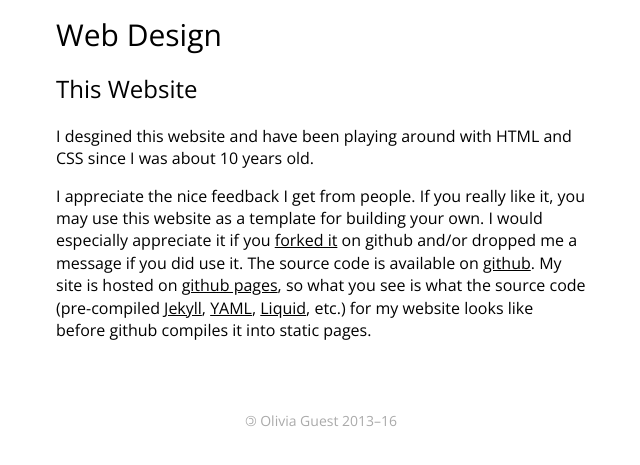
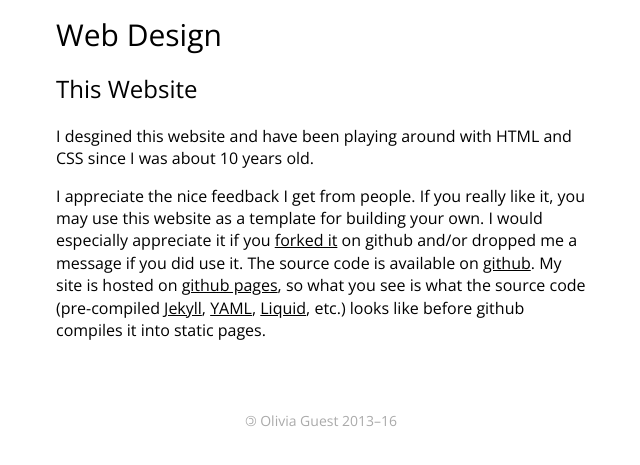
Before and after one commit to oliviaguest/oliviaguest.github.io, a Jekyll site: the page built from web-design.md, in a window 1280 px wide. Shown: the top 465 px of the page, without its empty margins (319-959 px from the left). Built offline with Jekyll 4.4.1, drawn with Linux system fonts in a browser that asks for light colours; nearby versions of some CDN libraries.

Commit message:
Update web-design.md

```diff
--- a/web-design.md
+++ b/web-design.md
@@ -9,5 +9,5 @@
 
 <p>I desgined this website and have been playing around with HTML and CSS since I was about 10 years old.</p>
 
-<p>I appreciate the nice feedback I get from people. If you really like it, you may use this website as a template for building your own. I would especially appreciate it if you <a href="//github.com/oliviaguest/oliviaguest.github.io#fork-destination-box">forked it</a> on github and/or dropped me a message if you did use it. The source code is available on <a href="//github.com/oliviaguest/oliviaguest.github.io">github</a>. My site is hosted on <a href="//pages.github.com/">github pages</a>, so what you see is what the source code (pre-compiled <a href="//jekyllrb.com/">Jekyll</a>, <a href="//yaml.org/">YAML</a>, <a href="//github.com/Shopify/liquid/wiki">Liquid</a>, etc.) for my website looks like before github compiles it into static pages.
+<p>I appreciate the nice feedback I get from people. If you really like it, you may use this website as a template for building your own. I would especially appreciate it if you <a href="//github.com/oliviaguest/oliviaguest.github.io#fork-destination-box">forked it</a> on github and/or dropped me a message if you did use it. The source code is available on <a href="//github.com/oliviaguest/oliviaguest.github.io">github</a>. My site is hosted on <a href="//pages.github.com/">github pages</a>, so what you see is what the source code (pre-compiled <a href="//jekyllrb.com/">Jekyll</a>, <a href="//yaml.org/">YAML</a>, <a href="//github.com/Shopify/liquid/wiki">Liquid</a>, etc.) looks like before github compiles it into static pages.
 </p>
```
